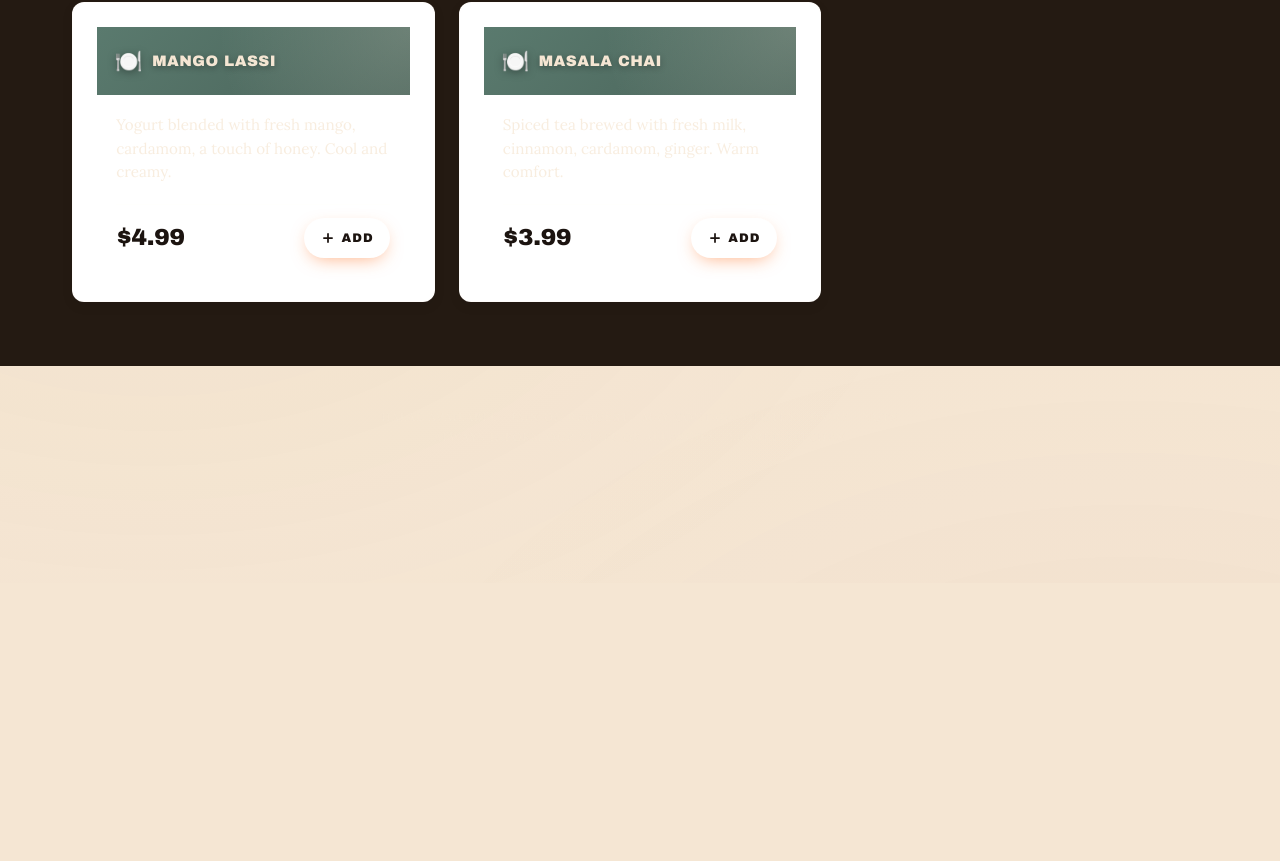
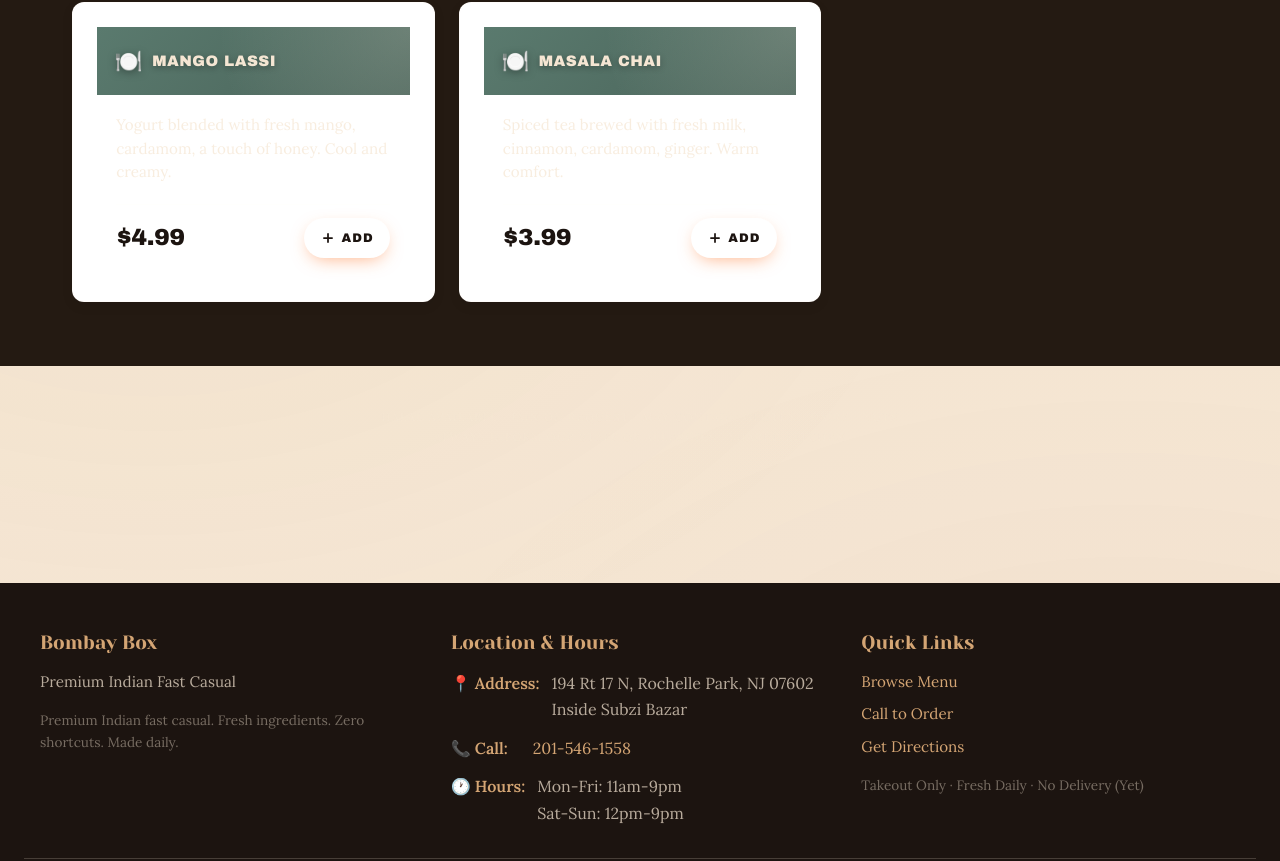
Before and after one commit to umu0106-hub/bombay-box-website, a Next.js app: page /menu in a window 1280 px wide. Shown: the part 4693-5554 px from the top of the page. Before the commit the page ends 5276 px from the top, so only its background shows below. Built offline with nearby package versions, Linux system fonts and the light colour scheme; a web font is replaced by a local one.

Commit message:
Add Footer to layout and update metadata

```diff
--- a/app/layout.tsx
+++ b/app/layout.tsx
@@ -1,6 +1,7 @@
 import type { Metadata, Viewport } from 'next'
 import { Yeseva_One, Archivo_Black, Lora, DM_Mono } from 'next/font/google'
 import { CartProvider } from '@/components/CartContext'
+import Footer from '@/components/Footer'
 import '@/styles/globals.css'
 
 const yeseva = Yeseva_One({
@@ -32,23 +33,23 @@ const dmMono = DM_Mono({
 
 export const metadata: Metadata = {
   metadataBase: new URL('https://eatbombaybox.com'),
-  title: 'Bombay Box · Fast Indian Takeout · Rochelle Park NJ',
+  title: 'Bombay Box · Premium Indian Fast Casual · Rochelle Park NJ',
   description:
-    'Fresh ingredients. Made every day. Build your bowl, grab a tiffin, or try street fusion. Fast Indian takeout in Rochelle Park, NJ.',
+    'Fresh, premium Indian fast casual. Build your bowl, explore street fusion, or indulge in tandoori specialties. Made daily in Rochelle Park, NJ.',
   keywords: [
     'Indian takeout',
     'Rochelle Park',
     'New Jersey',
     'biryani',
     'tikka',
-    'tiffin',
+    'tandoori',
     'paneer',
-    'halal',
+    'bowl',
     'fast Indian food',
   ],
   openGraph: {
-    title: 'Bombay Box · Fast Indian Takeout',
-    description: 'Fresh Indian food, made daily. Inside Subzi Bazar, Rochelle Park NJ.',
+    title: 'Bombay Box · Premium Indian Fast Casual',
+    description: 'Fresh Indian food, made daily. Rochelle Park, NJ.',
     url: 'https://eatbombaybox.com',
     siteName: 'Bombay Box',
     locale: 'en_US',
@@ -56,8 +57,8 @@ export const metadata: Metadata = {
   },
   twitter: {
     card: 'summary_large_image',
-    title: 'Bombay Box · Fast Indian Takeout',
-    description: 'Fresh Indian food, made daily. Inside Subzi Bazar, Rochelle Park NJ.',
+    title: 'Bombay Box · Premium Indian Fast Casual',
+    description: 'Fresh Indian food, made daily. Rochelle Park, NJ.',
   },
   robots: { index: true, follow: true },
 }
@@ -76,7 +77,10 @@ export default function RootLayout({ children }: { children: React.ReactNode })
       className={`${yeseva.variable} ${archivoBlack.variable} ${lora.variable} ${dmMono.variable}`}
     >
       <body>
-        <CartProvider>{children}</CartProvider>
+        <CartProvider>
+          {children}
+          <Footer />
+        </CartProvider>
       </body>
     </html>
   )
```
